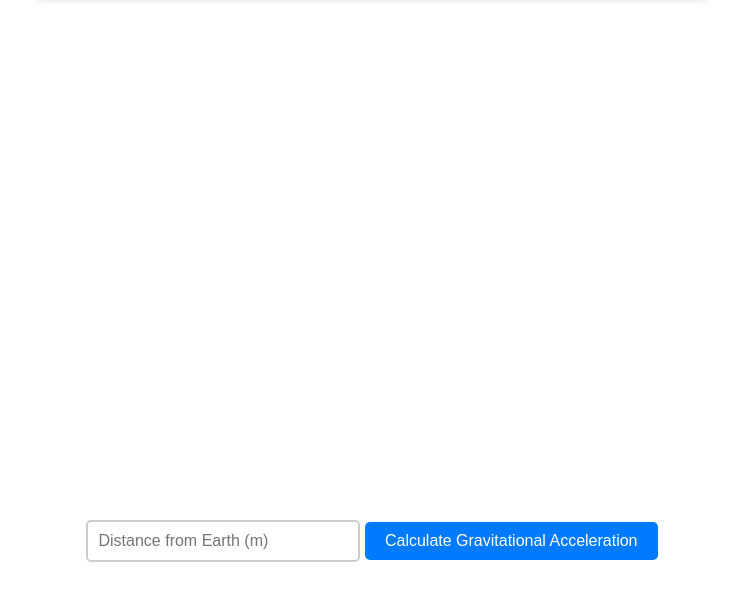
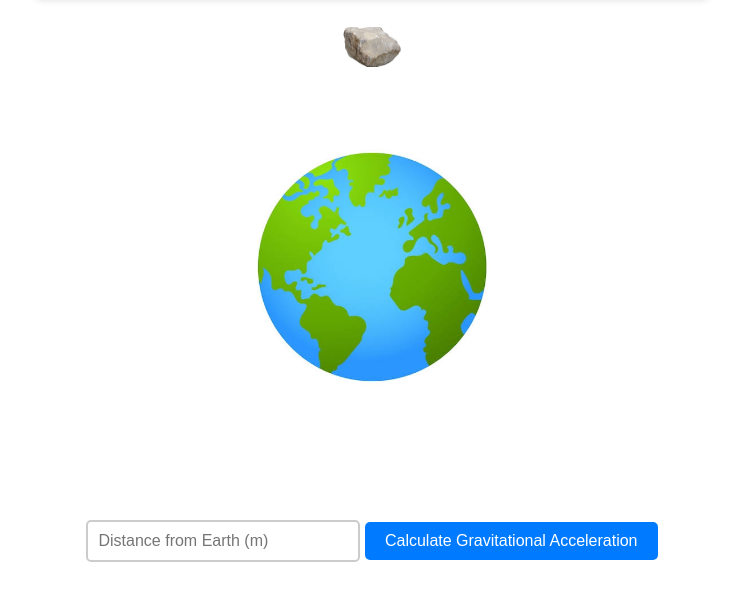
Before and after one commit to Rafin3/PC, a plain HTML site: page gravitational-acceleration.html in a window 1280 px wide. Shown: the part 81-682 px from the top of the page, without its empty margins (268-1011 px from the left). Drawn offline with Linux system fonts and the light colour scheme; the site is published under a folder, as on GitHub Pages, so addresses that start at the root find nothing; a web font is replaced by a local one.

Commit message:
gravitational-acceleration.html

```diff
--- a/gravitational-acceleration.html
+++ b/gravitational-acceleration.html
@@ -41,7 +41,7 @@
             bottom: -50px;
             width: 300px;
             height: 300px;
-            background-image: url("/earth.jpeg");
+            background-image: url("earth.jpeg");
             background-size: cover;
             background-position: center;
             border-radius: 50%;
@@ -49,7 +49,7 @@
 
         .object {
             position: absolute;
-            background-image: url("/st.png");
+            background-image: url("st.png");
             background-size: cover;
             background-position: center;
             width: 80px;
```
